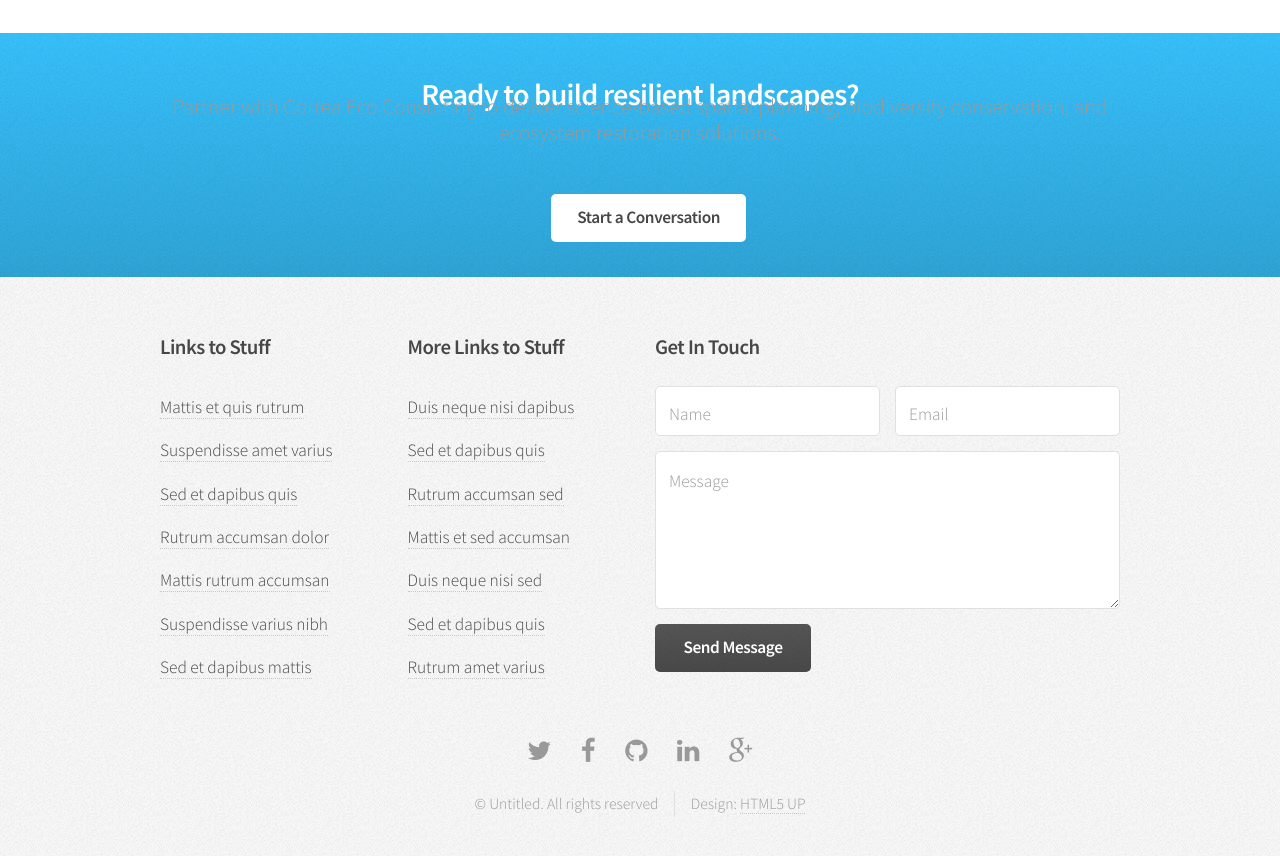
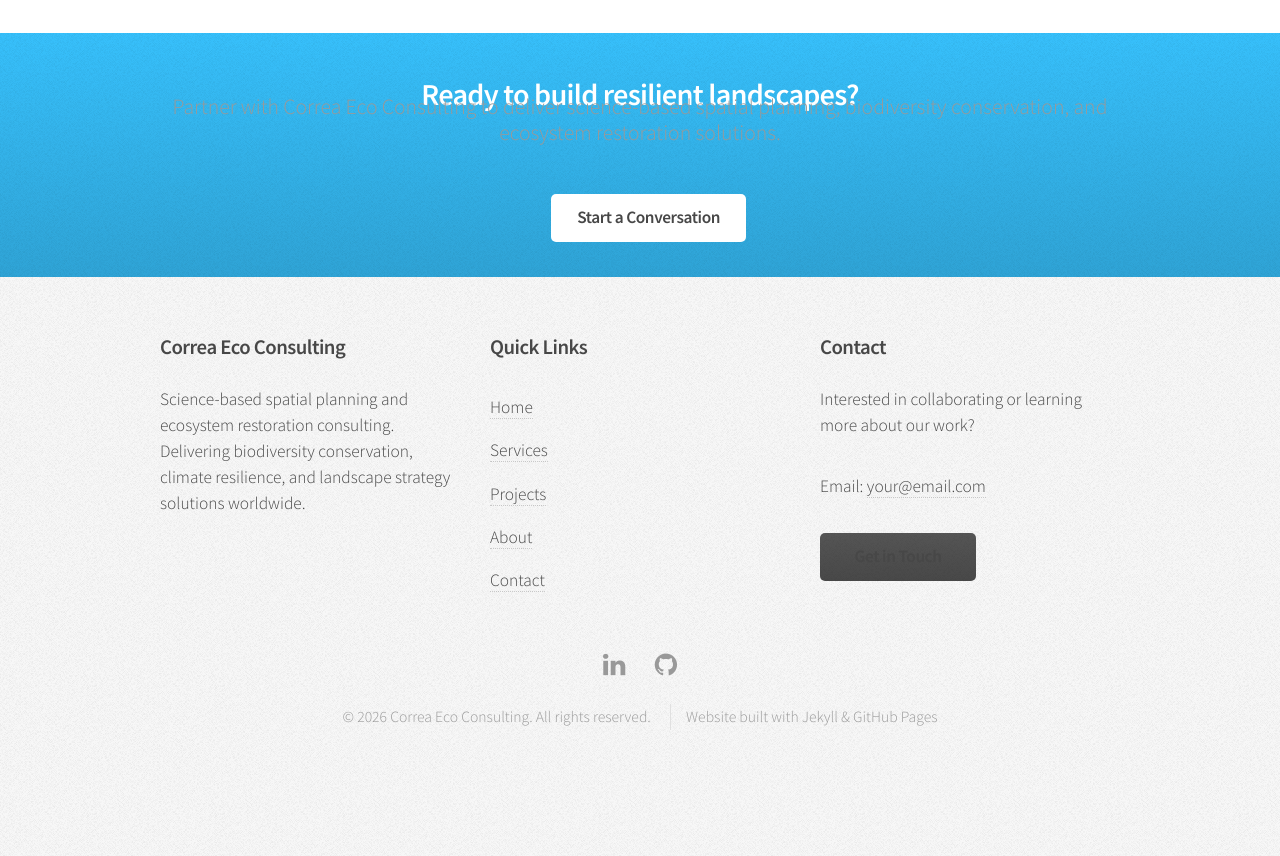
Before and after one commit to correaeco/correaeco.github.io, a Jekyll site: the page built from index.html, in a window 1280 px wide and 900 px high, scrolled down 1741 px. Shown: the top 856 px of the window. Built offline with Jekyll 4.4.1, drawn with Linux system fonts in a browser that asks for light colours; after the commit the page ends 2554 px from its top, so only the background shows below that.

Commit message:
Update footer.html

```diff
--- a/_includes/footer.html
+++ b/_includes/footer.html
@@ -1,79 +1,64 @@
 		<!-- Footer -->
 <div id="footer">
 	<div class="container">
-					<div class="row ">
-						<div class="6u">
-							<div class="row collapse-at-2">
-								<section class="6u">
-									<h3>Links to Stuff</h3>
+		<div class="row">
+
+			<!-- About -->
+			<section class="4u">
+				<h3>Correa Eco Consulting</h3>
+				<p>
+					Science-based spatial planning and ecosystem restoration consulting.
+					Delivering biodiversity conservation, climate resilience, and
+					landscape strategy solutions worldwide.
+				</p>
+			</section>
+
+			<!-- Quick Links -->
+			<section class="4u">
+				<h3>Quick Links</h3>
 				<ul class="links">
-										<li><a href="#">Mattis et quis rutrum</a></li>
-										<li><a href="#">Suspendisse amet varius</a></li>
-										<li><a href="#">Sed et dapibus quis</a></li>
-										<li><a href="#">Rutrum accumsan dolor</a></li>
-										<li><a href="#">Mattis rutrum accumsan</a></li>
-										<li><a href="#">Suspendisse varius nibh</a></li>
-										<li><a href="#">Sed et dapibus mattis</a></li>
+					<li><a href="{{ site.baseurl }}/">Home</a></li>
+					<li><a href="{{ site.baseurl }}/services/">Services</a></li>
+					<li><a href="{{ site.baseurl }}/projects/">Projects</a></li>
+					<li><a href="{{ site.baseurl }}/about/">About</a></li>
+					<li><a href="{{ site.baseurl }}/contact/">Contact</a></li>
 				</ul>
 			</section>
-								<section class="6u">
-									<h3>More Links to Stuff</h3>
-									<ul class="links">
-										<li><a href="#">Duis neque nisi dapibus</a></li>
-										<li><a href="#">Sed et dapibus quis</a></li>
-										<li><a href="#">Rutrum accumsan sed</a></li>
-										<li><a href="#">Mattis et sed accumsan</a></li>
-										<li><a href="#">Duis neque nisi sed</a></li>
-										<li><a href="#">Sed et dapibus quis</a></li>
-										<li><a href="#">Rutrum amet varius</a></li>
+
+			<!-- Contact -->
+			<section class="4u">
+				<h3>Contact</h3>
+				<p>
+					Interested in collaborating or learning more about our work?
+				</p>
+				<p>
+					Email: <a href="mailto:your@email.com">your@email.com</a>
+				</p>
+				<ul class="actions">
+					<li>
+						<a href="{{ site.baseurl }}/contact/" class="button alt">
+							Get in Touch
+						</a>
+					</li>
 				</ul>
 			</section>
-							</div>
-						</div>
-						<section class="6u">
-							<h3>Get In Touch</h3>
-							<form>
-								<div class="row half collapse-at-2">
-									<div class="6u">
-										<input type="text" name="name" id="name" placeholder="Name" />
-									</div>
-									<div class="6u">
-										<input type="email" name="email" id="email" placeholder="Email" />
-									</div>
-								</div>
-								<div class="row half">
-									<div class="12u">
-										<textarea name="message" id="message" placeholder="Message" rows="5"></textarea>
-									</div>
-								</div>
-								<div class="row half">
-									<div class="12u">
-										<ul class="actions">
-											<li><input type="submit" class="button alt" value="Send Message" /></li>
-										</ul>
-									</div>
-								</div>
-							</form>
-						</section>
+
 		</div>
 	</div>
 
-				<!-- Icons -->
+	<!-- Social Icons -->
 	<ul class="icons">
-						<li><a href="#" class="icon fa-twitter"><span class="label">Twitter</span></a></li>
-						<li><a href="#" class="icon fa-facebook"><span class="label">Facebook</span></a></li>
-						<li><a href="#" class="icon fa-github"><span class="label">GitHub</span></a></li>
-						<li><a href="#" class="icon fa-linkedin"><span class="label">LinkedIn</span></a></li>
-						<li><a href="#" class="icon fa-google-plus"><span class="label">Google+</span></a></li>
+		<li><a href="https://www.linkedin.com" class="icon fa-linkedin"><span class="label">LinkedIn</span></a></li>
+		<li><a href="https://github.com" class="icon fa-github"><span class="label">GitHub</span></a></li>
 	</ul>
 
 	<!-- Copyright -->
 	<div class="copyright">
 		<ul class="menu">
-							<li>&copy; Untitled. All rights reserved</li><li>Design: <a href="http://html5up.net">HTML5 UP</a></li>
+			<li>&copy; {{ site.time | date: "%Y" }} Correa Eco Consulting. All rights reserved.</li>
+			<li>Website built with Jekyll & GitHub Pages</li>
 		</ul>
 	</div>
-
 </div>
 
 </body>
```
Lines whose indentation alone changed are shown as unchanged.
